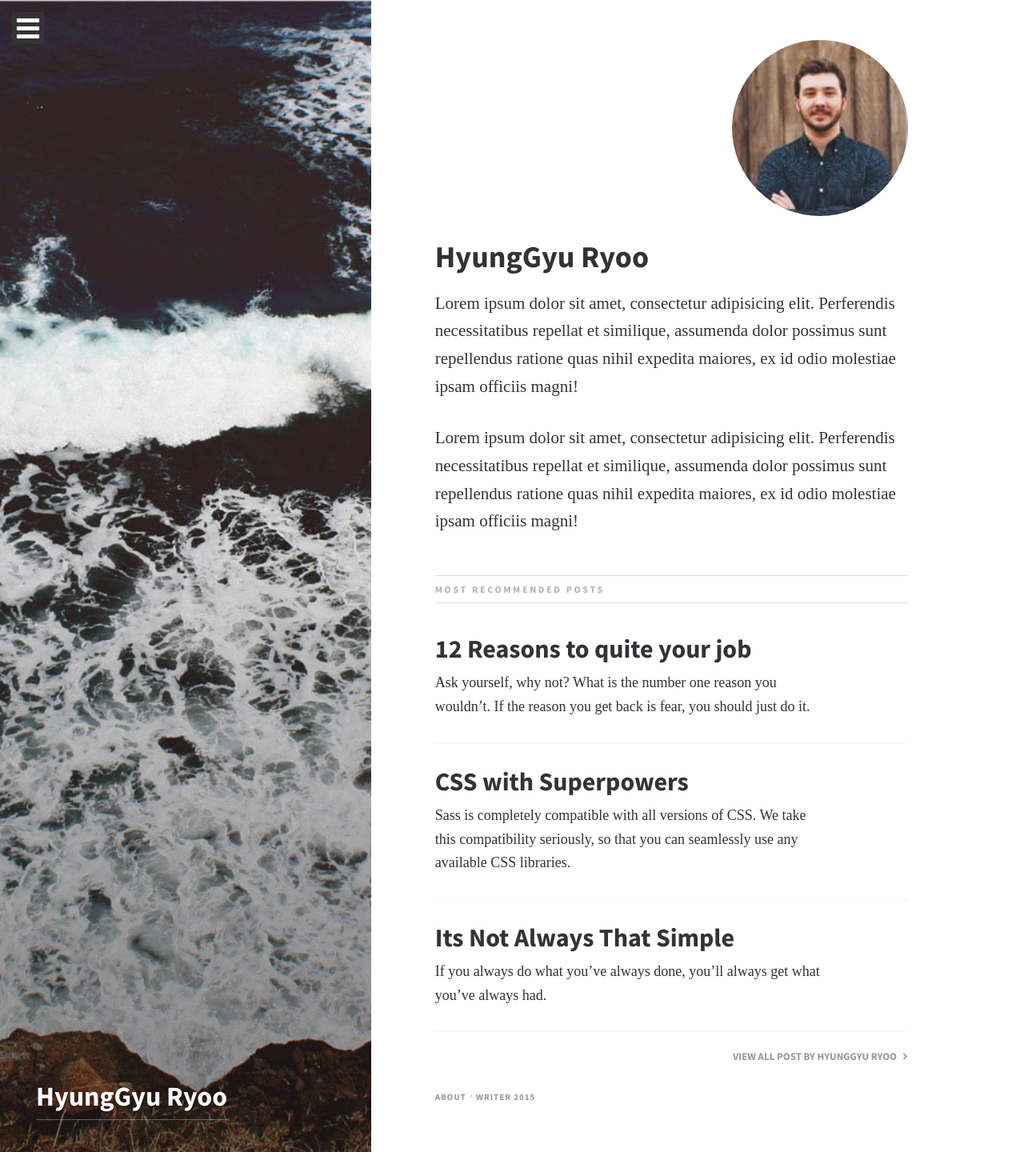
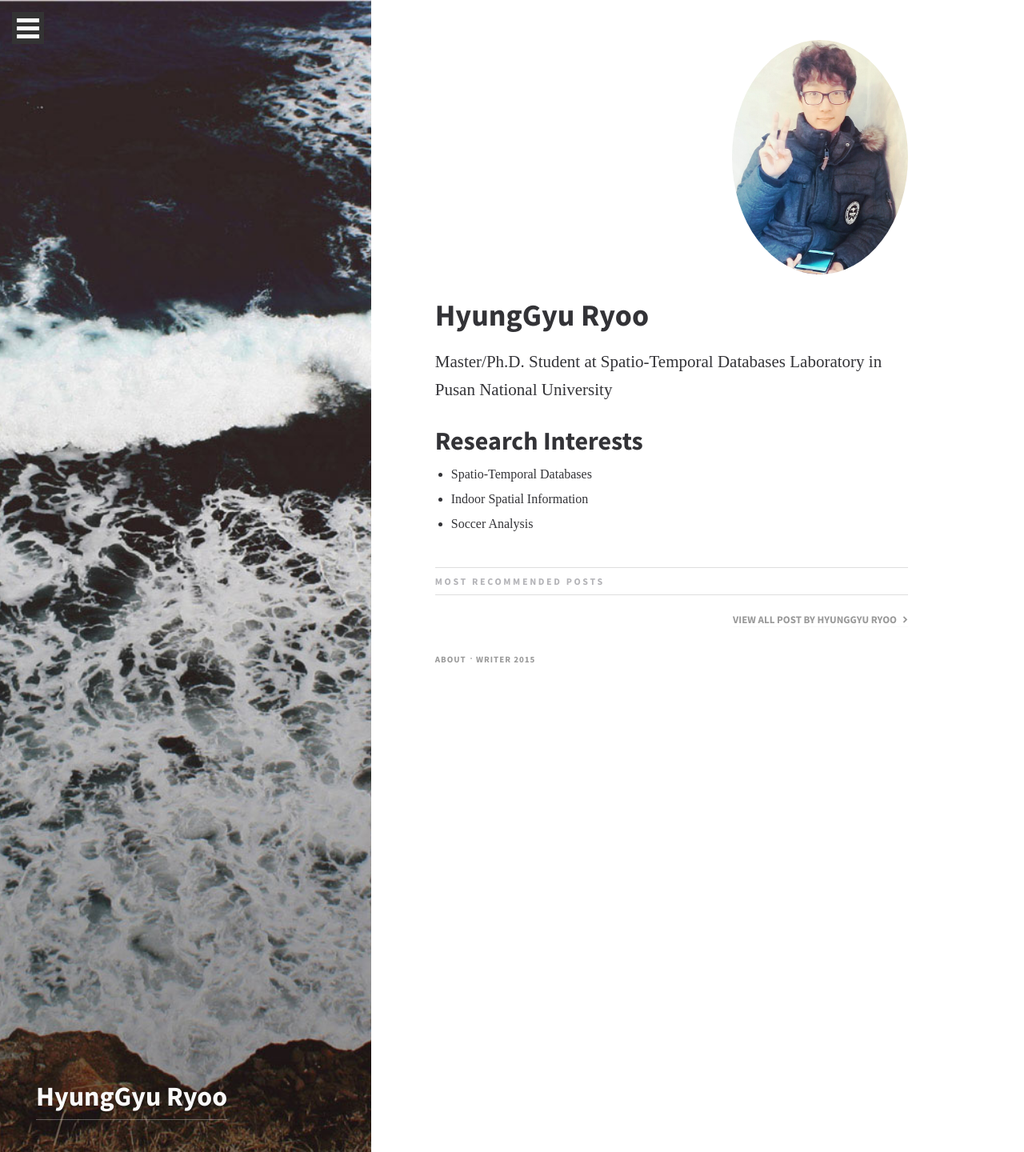
Before and after one commit to hgryoo/hgryoo.github.io, a Jekyll site: the page built from author-hgryoo.md, in a window 1280 px wide. Shown: the whole page at 80% size. Built offline with Jekyll 4.4.1, drawn with Linux system fonts in a browser that asks for light colours; some web fonts are replaced.

Commit message:
initialize author page

```diff
--- a/author-hgryoo.md
+++ b/author-hgryoo.md
@@ -3,19 +3,17 @@ layout: author
 title: Author
 permalink: author/hgryoo/
 feature_image: feature-sea
-author_avatar: author/dan
+author_avatar: author/hgryoo
 author_name: HyungGyu Ryoo
 title: HyungGyu Ryoo
-fav_posts:
-  post_1 : ['12 Reasons to quite your job','ten-reasons-to-travel-the-world/', 'Ask yourself, why not? What is the number one reason you wouldn’t. If the reason you get back is fear, you should just do it.']
-  post_2 : ['CSS with Superpowers', 'css-with-superpowers/', 'Sass is completely compatible with all versions of CSS. We take this compatibility seriously, so that you can seamlessly use any available CSS libraries.']
-  post_3 : ['Its Not Always That Simple
-', 'its-not-always-that-simple/', 'If you always do what you’ve always done, you’ll always get what you’ve always had.']
 
 ---
 
 # HyungGyu Ryoo
 
-Lorem ipsum dolor sit amet, consectetur adipisicing elit. Perferendis necessitatibus repellat et similique, assumenda dolor possimus sunt repellendus ratione quas nihil expedita maiores, ex id odio molestiae ipsam officiis magni!
+Master/Ph.D. Student at Spatio-Temporal Databases Laboratory in Pusan National University
 
-Lorem ipsum dolor sit amet, consectetur adipisicing elit. Perferendis necessitatibus repellat et similique, assumenda dolor possimus sunt repellendus ratione quas nihil expedita maiores, ex id odio molestiae ipsam officiis magni!
+## Research Interests
+- Spatio-Temporal Databases
+- Indoor Spatial Information
+- Soccer Analysis
```
Also changed, not shown: contact.md (+2 -2 lines), img/author/hgryoo.jpg (added), 4 other files.
